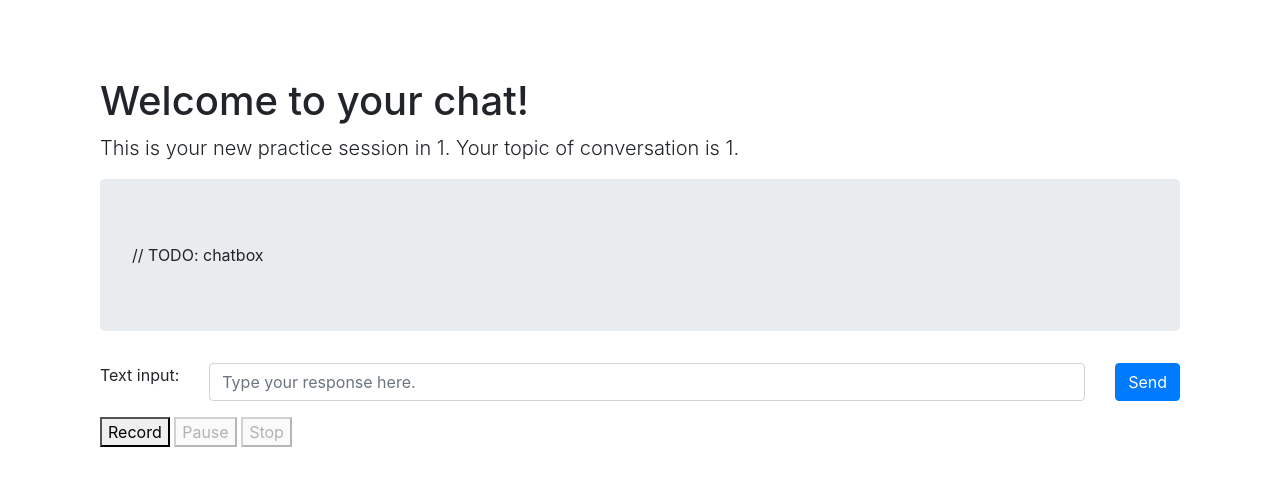
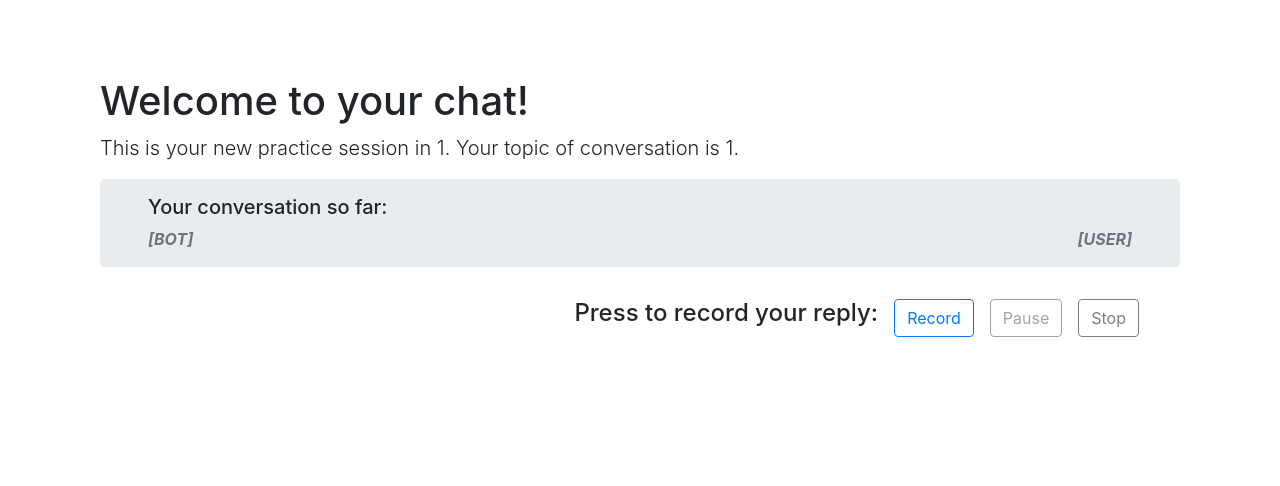
Before and after one commit to meganelisabethfinch/HackCambridgeAtlas, a Flask app: page /chat/1/1 in a window 1280 px wide. Shown: the part 56-542 px from the top of the page. Run offline with Flask 2, Linux system fonts and the light colour scheme; some libraries are stand-ins or nearby versions.

Commit message:
Chat messaging box

```diff
--- a/scripts/app.js
+++ b/scripts/app.js
@@ -14,6 +14,8 @@ var pauseButton = document.getElementById("pauseButton");
 recordButton.addEventListener("click", startRecording);
 stopButton.addEventListener("click", stopRecording);
 pauseButton.addEventListener("click", pauseRecording);
+
+var messageChatBox = document.getElementById("chatbox");
 
 function startRecording() {
 	console.log("recordButton clicked");
@@ -118,6 +120,8 @@ function upload(blob) {
 	xhr.onload = function(e) {
 		if(this.readyState === 4) {
 			console.log("Server returned: ", e.target.responseText);
+			var decoded_string = JSON.parse(e.target.responseText);
+			addToChat(decoded_string.user, decoded_string.ai);
 		}
 	};
 	var fd = new FormData();
@@ -125,3 +129,21 @@ function upload(blob) {
 	xhr.open("POST","../../upload",true);
 	xhr.send(fd);
 }
+
+function addToChat(user_input, response) {
+	let userDiv = document.createElement("div");
+	let userA = document.createElement("a");
+    userDiv.className = "text-right mb-2"
+	userA.className = "bg-primary text-white rounded rounded-pill py-2 px-4";
+    userA.innerHTML = user_input;
+	userDiv.appendChild(userA);
+    messageChatBox.appendChild(userDiv);
+
+	let botDiv = document.createElement("div");
+	let botA = document.createElement("a");
+    botDiv.className = "text-left mb-2";
+	botA.className = "bg-secondary text-white rounded rounded-pill py-2 px-4";
+    botA.innerHTML = response;
+	botDiv.appendChild(botA);
+    messageChatBox.appendChild(botDiv);
+}
--- a/templates/chat.html
+++ b/templates/chat.html
@@ -7,24 +7,19 @@
         This is your new practice session in {{ app_data['language'] }}. Your topic of conversation is {{ app_data['topic'] }}.
     </p>
 
-    <div id="chatbox" class="jumbotron rounded-3">
-        // TODO: chatbox
+    <div id="chatbox" class="jumbotron rounded-3 px-5 py-3 overflow-auto">
+        <h5>Your conversation so far:</h5>
+        <div class="row">
+            <div class="col text-left text-secondary"><b><i>[BOT]</i></b></div>
+            <div class="col text-right text-secondary"><b><i>[USER]</i></b></div>
+        </div>
     </div>
-    <form class="row">
-        <div class="col-auto">
-            <label for="user_answer" class="form-label">Text input:</label>
-        </div>
-        <div class="col">
-            <input type="text" class="form-control" id="user_answer" placeholder="Type your response here.">
-        </div>
-        <div class="col-auto">
-            <button type="submit" class="btn btn-primary mb-3">Send</button>
-        </div>
-    </form>
-    <div id="recording-stuff">
-        <button id="recordButton">Record</button>
-        <button id="pauseButton" disabled>Pause</button>
-        <button id="stopButton" disabled>Stop</button>
+
+    <div id="recording-stuff" class="row pl-3 pb-5 justify-content-end">
+        <h4 class="mr-3">Press to record your reply: </h4>
+        <button id="recordButton" class="btn btn-outline-primary mr-3">Record</button>
+        <button id="pauseButton" class="btn btn-outline-secondary mr-3" disabled>Pause</button>
+        <button id="stopButton" class="btn btn-outline-dark mr-3" disabled>Stop</button>
         <ol id="recordingsList"></ol>
         <script src="../../scripts/recorder.js"></script>
         <script src="../../scripts/app.js"></script>
```
